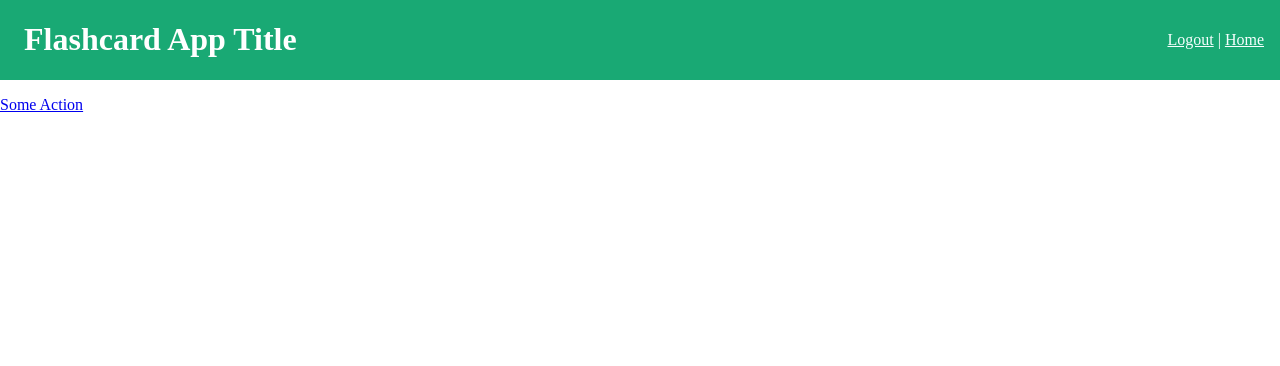
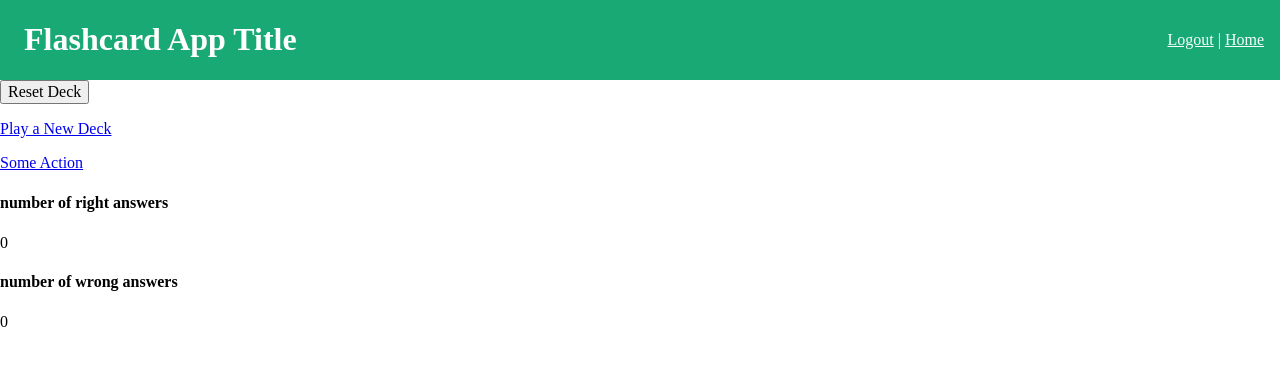
Before and after one commit to Momentum-Team-10/django-duplex-team-ravenclaw, a Django app: template templates/flashcards/play_deck.html in a window 1280 px wide. Shown: the top 366 px of the page. Run offline with Django 3.2, Linux system fonts and the light colour scheme; the template is opened without the code that fills it, so the values that code supplies are empty; the visitor is signed in with stand-in values (Sample User, id 1).

Commit message:
added counter and buttons to play_cards

```diff
--- a/static/JS/script.js
+++ b/static/JS/script.js
@@ -13,3 +13,23 @@ for (let card of cards) {
 // function flipCard(item) {
 // 	item.classList.toggle("flipcard");
 // }
+
+// Below is the counter action
+var wrong = (function () {
+    var counter = 0;
+    return function () {return counter += 1;}
+  })();
+
+  var right = (function () {
+    var counter = 0;
+    return function () {return counter += 1;}
+  })();
+
+
+  function wrongAnswer(){
+    document.getElementById("wrong").innerHTML = wrong();
+  }
+
+  function rightAnswer(){
+    document.getElementById("right").innerHTML = right();
+  }
--- a/static/css/style.css
+++ b/static/css/style.css
@@ -2,7 +2,7 @@ body {
     background: white
 }
 
-#songs-list   {
+#cards-list   {
     display: grid;
     grid-template-columns: 1fr 1fr 1fr 1fr;
     /* margin: 15px;
--- a/templates/flashcards/play_deck.html
+++ b/templates/flashcards/play_deck.html
@@ -7,9 +7,27 @@
 {% block content %}
 {% if request.user.is_authenticated %}
 
+<button onClick="window.location.reload();">Reset Deck</button>
+<p><a href="{% url 'home' %}">Play a New Deck</a></p>
 <p><a href="#">Some Action</a></p>
 
-<div class="maincontainer" id="songs-list">
+
+
+<div>
+<h4>number of right answers</h4>
+<p id="right">0</p>
+</div>
+
+<div>
+<h4>number of wrong answers</h4>
+<p id="wrong">0</p>
+</div>
+
+
+
+
+
+<div class="maincontainer" id="cards-list">
 {% for card in cards %}
   <div class="card" id="card">
       <div class="front">
@@ -17,14 +35,13 @@
      </div>
      <div class="back">
             <div>{{ card.answer }}</div>
-    <p>
-        <a href="#">Right</a><br>
-        <a class="red" href="#">Wrong</a>
-    </p>
+        <button type="button" onclick="wrongAnswer()">X</button>
+        <button type="button" onclick="rightAnswer()">✔</button>
     </div>
 
   </div>
 {% endfor %}
+
 </div>
 {% else %}<div>Please register or login.</div>
 {% endif %}
@@ -41,3 +58,9 @@
             </div>
         </div>
     </div> -->
+
+
+    <!-- <button type="button" onclick="myFunction()">Count!</button>
+
+    <p id="wrong">0</p>
+    <p id="right">0</p> -->
```
